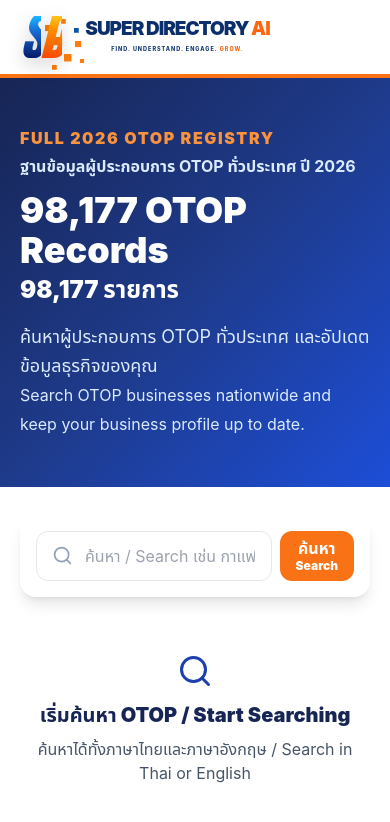
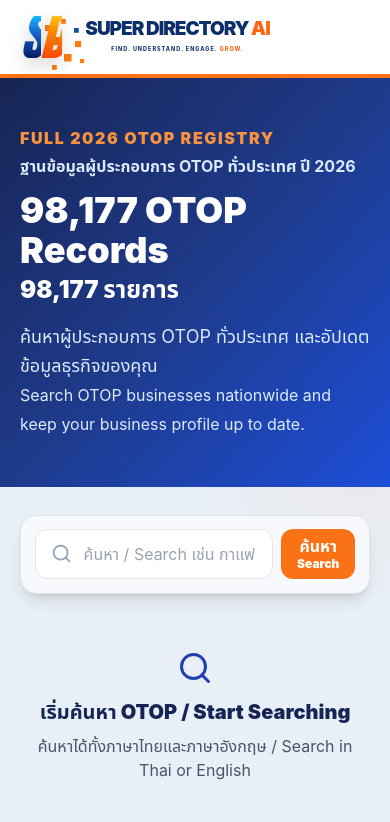
Before and after one commit to ThomasHIP/superdirectory-ai, a React (Vite) app: page / in a window 390 px wide. Shown: the top 822 px of the page. Built offline with nearby package versions, Linux system fonts and the light colour scheme.

Commit message:
Soften page background and add alternating result colors

```diff
--- a/src/index.css
+++ b/src/index.css
@@ -4,6 +4,7 @@
 
 body {
   margin: 0;
+  background: #e9eff6;
   font-family:
     Inter,
     'Noto Sans Thai',
@@ -456,3 +457,47 @@ input:focus {
     animation-delay: 0ms !important;
   }
 }
+
+
+.sd-page {
+  background:
+    radial-gradient(circle at 12% 22%, rgba(37, 99, 235, 0.07), transparent 28%),
+    radial-gradient(circle at 92% 48%, rgba(249, 115, 22, 0.06), transparent 30%),
+    #e9eff6;
+}
+
+.sd-search-panel {
+  background: #f7f9fc;
+  border: 1px solid #dbe4ee;
+}
+
+.result-card {
+  color: #10203d;
+}
+
+.result-card-blue {
+  background: #dfeeff;
+  border-color: #8dbaf2;
+  border-top-color: #2563eb;
+}
+
+.result-card-orange {
+  background: #ffead4;
+  border-color: #f5b879;
+  border-top-color: #f97316;
+}
+
+.result-card-blue:hover,
+.result-card-orange:hover {
+  filter: brightness(0.99);
+}
+
+.sd-profile-panel {
+  background: #f3f6fa;
+}
+
+@media (max-width: 640px) {
+  .sd-search-panel {
+    padding: 0.85rem;
+  }
+}
```
